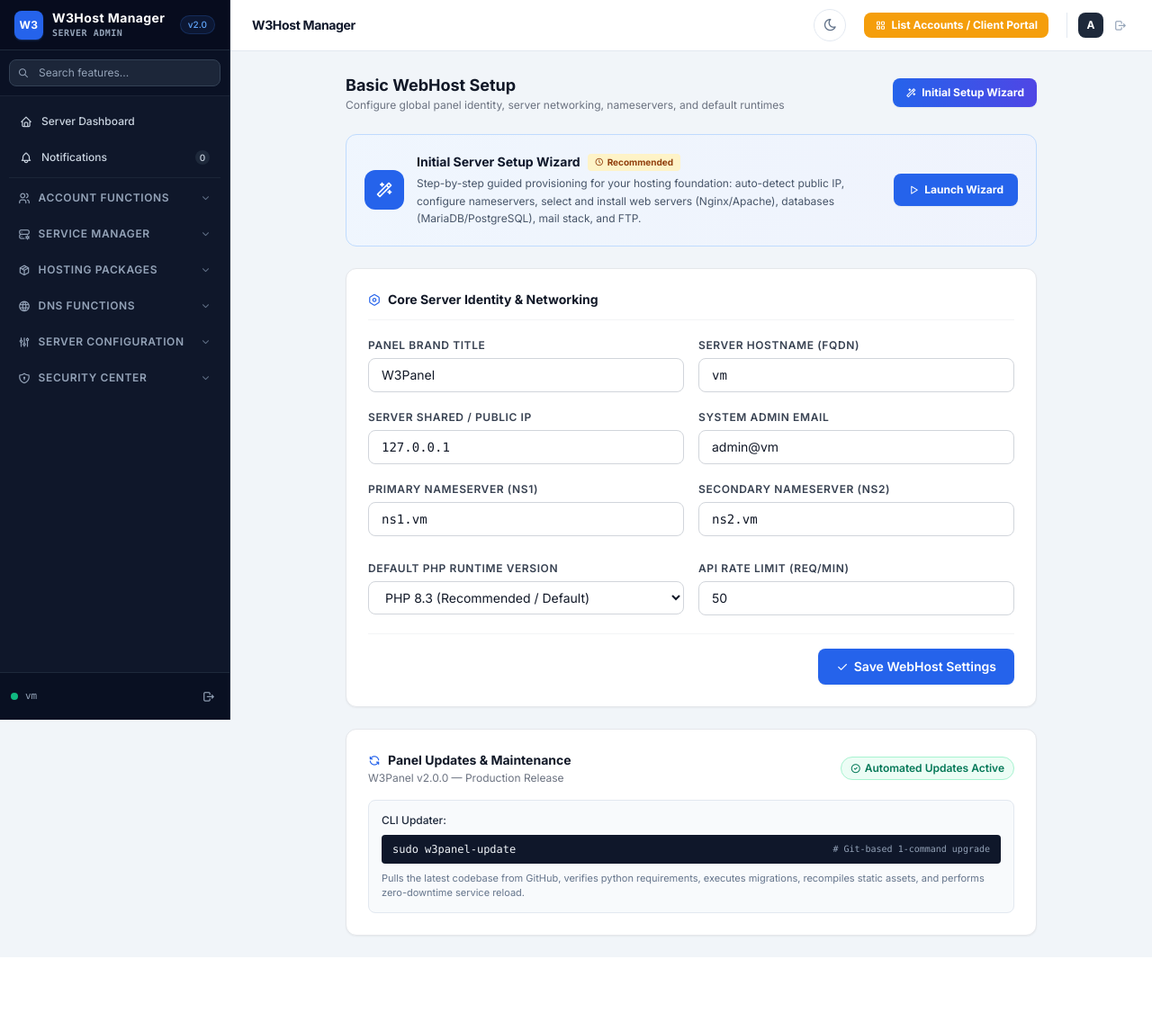
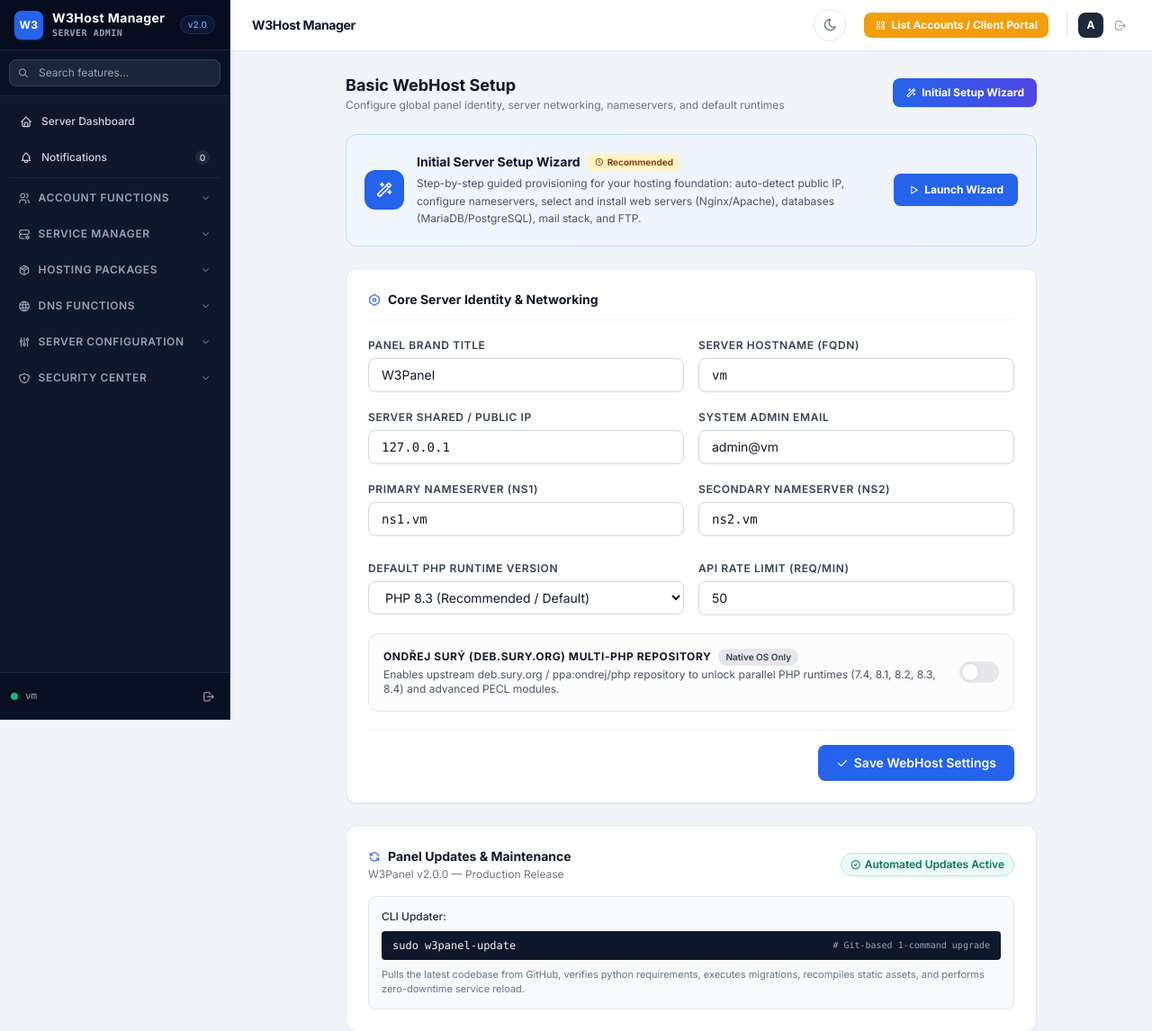
Before and after one commit to lkylab/w3panel, a Django app: page /settings/ in a window 1280 px wide. Shown: the top 1146 px of the page at 90% size. Before the commit the page ends 1064 px from the top, so only its background shows below. Run offline with Django 4.2, Linux system fonts and the light colour scheme; data that the repository does not hold is empty; some libraries are stand-ins or nearby versions.

Commit message:
feat(repo): enable Ondřej Surý / deb.sury.org during installation and add toggle switches in setup wizard and settings

```diff
--- a/apps/admin/views.py
+++ b/apps/admin/views.py
@@ -1166,6 +1166,22 @@ def admin_settings(request):
         SystemSetting.set('default_php', default_php)
         SystemSetting.set('api_rate_limit', api_rate_limit)
 
+        # Handle Ondřej Surý / deb.sury.org Multi-PHP repository switch
+        enable_sury = request.POST.get('enable_sury_repo') in ('1', 'true', 'on')
+        currently_enabled = is_ondrej_ppa_enabled()
+        if enable_sury and not currently_enabled:
+            ok, out = enable_ondrej_ppa()
+            if ok:
+                messages.info(request, "Ondřej Surý / deb.sury.org Multi-PHP repository enabled.")
+            else:
+                messages.warning(request, f"Could not enable Ondřej repository: {out[:200]}")
+        elif not enable_sury and currently_enabled:
+            ok, out = disable_ondrej_ppa()
+            if ok:
+                messages.info(request, "Ondřej Surý / deb.sury.org Multi-PHP repository disabled.")
+            else:
+                messages.warning(request, f"Could not disable Ondřej repository: {out[:200]}")
+
         messages.success(request, 'Basic WebHost settings saved successfully.')
         return redirect('admin_settings')
 
@@ -1184,6 +1200,7 @@ def admin_settings(request):
         'api_rate_limit': SystemSetting.get('api_rate_limit', '50'),
         'panel_version': getattr(settings, 'W3PANEL_VERSION', '2.0.0'),
         'initial_completed': SystemSetting.get('initial_setup_completed', 'false') == 'true',
+        'sury_repo_enabled': is_ondrej_ppa_enabled(),
     })
 
 
@@ -1724,25 +1741,41 @@ def get_available_apt_packages(pkg_names: set | list) -> set:
         'nginx', 'python3-certbot-nginx', 'nodejs', 'npm', 'composer', 'redis-server',
         'libnginx-mod-http-brotli-filter'
     }
+
+    # If Ondřej Surý / deb.sury.org repository is enabled, unlock all supported multi-PHP versions
+    if is_ondrej_ppa_enabled():
+        for extra_v in ('7.4', '8.1', '8.2', '8.3', '8.4'):
+            fallback_available.update({
+                f'php{extra_v}-fpm', f'php{extra_v}-cli', f'php{extra_v}-mysql',
+                f'php{extra_v}-curl', f'php{extra_v}-mbstring', f'php{extra_v}-xml',
+                f'php{extra_v}-zip', f'php{extra_v}-intl', f'php{extra_v}-bcmath',
+                f'php{extra_v}-opcache', f'php{extra_v}-redis', f'php{extra_v}-memcached',
+                f'php{extra_v}-imagick', f'php{extra_v}-gd', f'php{extra_v}-pgsql',
+                f'php{extra_v}-sqlite3', f'php{extra_v}-mongodb', f'php{extra_v}-soap'
+            })
+
     return fallback_available.intersection(set(pkg_names))
 
 
 def is_ondrej_ppa_enabled() -> bool:
-    """Checks if ppa:ondrej/php is enabled on the system."""
+    """Checks if ppa:ondrej/php or deb.sury.org is enabled on the system."""
+    setting_val = SystemSetting.get('sury_repo_enabled')
+    if setting_val is not None and setting_val != '':
+        return (setting_val == 'true')
     try:
         sources_dir = Path('/etc/apt/sources.list.d')
         if sources_dir.exists():
             for f in sources_dir.glob('*'):
                 try:
                     content = f.read_text(encoding='utf-8', errors='replace').lower()
-                    if 'ondrej' in content and 'php' in content:
+                    if ('ondrej' in content and 'php' in content) or ('sury' in content and 'php' in content):
                         return True
                 except Exception:
                     pass
         main_sources = Path('/etc/apt/sources.list')
         if main_sources.exists():
             content = main_sources.read_text(encoding='utf-8', errors='replace').lower()
-            if 'ondrej' in content and 'php' in content:
+            if ('ondrej' in content and 'php' in content) or ('sury' in content and 'php' in content):
                 return True
     except Exception:
         pass
@@ -1766,13 +1799,55 @@ def _run_apt_transaction(command_args: list) -> tuple[bool, str]:
 
 
 def enable_ondrej_ppa() -> tuple[bool, str]:
-    """Configures ppa:ondrej/php repository on Debian/Ubuntu."""
-    _run_apt_transaction(['apt-get', 'install', '-y', 'software-properties-common', 'gnupg'])
-    ok, out = _run_apt_transaction(['add-apt-repository', '-y', 'ppa:ondrej/php'])
-    if not ok:
-        return False, f"Failed to add PPA repository: {out}"
+    """Configures ppa:ondrej/php or deb.sury.org repository on Debian/Ubuntu."""
+    os_info = get_os_info()
+    _run_apt_transaction(['apt-get', 'install', '-y', 'software-properties-common', 'gnupg', 'ca-certificates', 'curl'])
+    out_all = ""
+    if os_info.get('id') == 'ubuntu':
+        ok, out = _run_apt_transaction(['add-apt-repository', '-y', 'ppa:ondrej/php'])
+        out_all += out + "\n"
+        if not ok:
+            # Fallback to direct deb.sury.org source
+            codename = os_info.get('codename') or 'noble'
+            cmd = f"curl -sSLo /etc/apt/trusted.gpg.d/php.gpg https://packages.sury.org/php/apt.gpg && echo 'deb https://packages.sury.org/php/ {codename} main' > /etc/apt/sources.list.d/php.list"
+            proc = subprocess.run(['sudo', '-n', 'sh', '-c', cmd], capture_output=True, text=True)
+            out_all += proc.stdout + "\n" + proc.stderr
+    else:
+        # Debian
+        codename = os_info.get('codename') or 'bookworm'
+        cmd = f"curl -sSLo /etc/apt/trusted.gpg.d/php.gpg https://packages.sury.org/php/apt.gpg && echo 'deb https://packages.sury.org/php/ {codename} main' > /etc/apt/sources.list.d/php.list"
+        proc = subprocess.run(['sudo', '-n', 'sh', '-c', cmd], capture_output=True, text=True)
+        out_all += proc.stdout + "\n" + proc.stderr
+
     ok_upd, out_upd = _run_apt_transaction(['apt-get', 'update'])
-    return ok_upd, out + '\n' + out_upd
+    out_all += out_upd
+    SystemSetting.set('sury_repo_enabled', 'true')
+    return ok_upd, out_all
+
+
+def disable_ondrej_ppa() -> tuple[bool, str]:
+    """Disables / removes ppa:ondrej/php or deb.sury.org repository."""
+    os_info = get_os_info()
+    out_all = ""
+    if os_info.get('id') == 'ubuntu':
+        ok, out = _run_apt_transaction(['add-apt-repository', '-y', '--remove', 'ppa:ondrej/php'])
+        out_all += out + "\n"
+
+    # Remove any manual sury / ondrej list files in /etc/apt/sources.list.d/
+    sources_dir = Path('/etc/apt/sources.list.d')
+    if sources_dir.exists():
+        for f in sources_dir.glob('*'):
+            try:
+                name_lower = f.name.lower()
+                if 'ondrej' in name_lower or 'sury' in name_lower or name_lower == 'php.list':
+                    subprocess.run(['sudo', '-n', 'rm', '-f', str(f)], capture_output=True)
+            except Exception:
+                pass
+
+    ok_upd, out_upd = _run_apt_transaction(['apt-get', 'update'])
+    out_all += out_upd
+    SystemSetting.set('sury_repo_enabled', 'false')
+    return ok_upd, out_all
 
 
 def install_php_runtime(ver: str) -> tuple[bool, str]:
@@ -2119,9 +2194,17 @@ def admin_w3packager(request):
         if action == 'enable_ppa':
             ok, out = enable_ondrej_ppa()
             if ok:
-                messages.success(request, "Ondřej Surý PHP PPA repository enabled successfully.")
+                messages.success(request, "Ondřej Surý / deb.sury.org Multi-PHP repository enabled successfully.")
             else:
-                messages.error(request, f"Failed to enable PPA repository: {out[:250]}")
+                messages.error(request, f"Failed to enable repository: {out[:250]}")
+            return redirect('/software/w3packager/?tab=runtimes')
+
+        elif action == 'disable_ppa':
+            ok, out = disable_ondrej_ppa()
+            if ok:
+                messages.success(request, "Ondřej Surý / deb.sury.org Multi-PHP repository disabled successfully.")
+            else:
+                messages.error(request, f"Failed to disable repository: {out[:250]}")
             return redirect('/software/w3packager/?tab=runtimes')
 
         elif action == 'install_runtime':
@@ -2331,6 +2414,14 @@ def wizard_dashboard(request):
 
         enable_ftp = request.POST.get('enable_ftp') in ('1', 'true', 'on')
         enable_ufw = request.POST.get('enable_ufw') in ('1', 'true', 'on')
+        enable_sury_repo = request.POST.get('enable_sury_repo') in ('1', 'true', 'on')
+
+        # Handle Ondřej Surý / deb.sury.org Multi-PHP repository switch
+        currently_sury = is_ondrej_ppa_enabled()
+        if enable_sury_repo and not currently_sury:
+            enable_ondrej_ppa()
+        elif not enable_sury_repo and currently_sury:
+            disable_ondrej_ppa()
 
         # Save system identity & stack preferences
         SystemSetting.set('server_hostname', server_hostname)
@@ -2440,6 +2531,8 @@ def wizard_dashboard(request):
         'default_php': default_php,
         'db_tuning': db_tuning,
         'initial_completed': SystemSetting.get('initial_setup_completed', 'false') == 'true',
+        'sury_repo_enabled': is_ondrej_ppa_enabled(),
+        'ppa_enabled': is_ondrej_ppa_enabled(),
     })
 
 
--- a/templates/admin/settings.html
+++ b/templates/admin/settings.html
@@ -104,6 +104,29 @@
                 </div>
             </div>
 
+            <!-- Ondřej Surý / deb.sury.org Repository Toggle Switch -->
+            <div class="p-4 rounded-xl border {% if sury_repo_enabled %}border-emerald-200 bg-emerald-50/30{% else %}border-gray-200 bg-gray-50/50{% endif %} flex flex-col sm:flex-row sm:items-center justify-between gap-3 transition">
+                <div class="space-y-0.5">
+                    <div class="flex items-center gap-2">
+                        <span class="text-xs font-bold text-gray-900 uppercase tracking-wider">Ondřej Surý (deb.sury.org) Multi-PHP Repository</span>
+                        {% if sury_repo_enabled %}
+                        <span class="px-2 py-0.5 rounded-full text-[10px] font-bold bg-emerald-100 text-emerald-800 flex items-center gap-1">
+                            <i class="ti ti-circle-check"></i> Active
+                        </span>
+                        {% else %}
+                        <span class="px-2 py-0.5 rounded-full text-[10px] font-semibold bg-gray-200 text-gray-700">
+                            Native OS Only
+                        </span>
+                        {% endif %}
+                    </div>
+                    <p class="text-xs text-gray-600">Enables upstream deb.sury.org / ppa:ondrej/php repository to unlock parallel PHP runtimes (7.4, 8.1, 8.2, 8.3, 8.4) and advanced PECL modules.</p>
+                </div>
+                <label class="relative inline-flex items-center cursor-pointer shrink-0">
+                    <input type="checkbox" name="enable_sury_repo" value="1" class="sr-only peer" {% if sury_repo_enabled %}checked{% endif %}>
+                    <div class="w-11 h-6 bg-gray-200 peer-focus:outline-none rounded-full peer peer-checked:after:translate-x-full peer-checked:after:border-white after:content-[''] after:absolute after:top-[2px] after:left-[2px] after:bg-white after:border-gray-300 after:border after:rounded-full after:h-5 after:w-5 after:transition-all peer-checked:bg-blue-600"></div>
+                </label>
+            </div>
+
             <div class="pt-4 border-t border-gray-100 flex justify-end">
                 <button type="submit" class="inline-flex items-center gap-1.5 px-5 py-2.5 bg-blue-600 hover:bg-blue-500 text-white rounded-lg text-sm font-semibold shadow-sm transition">
                     <i class="ti ti-check"></i> Save WebHost Settings
```
Also changed, not shown: templates/admin/w3packager.html (+14 -7 lines), templates/admin/wizards.html (+23 -0 lines), tests/test_auth.py (+34 -0 lines), 1 other file.
